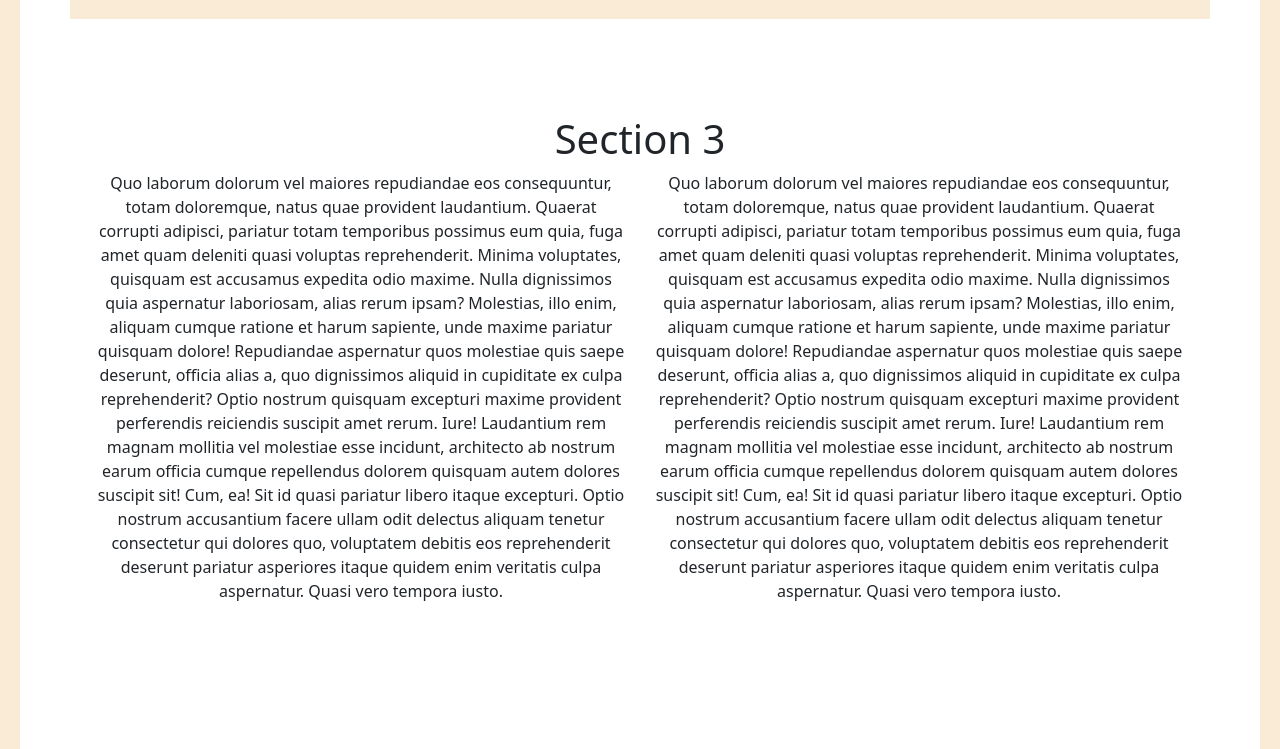
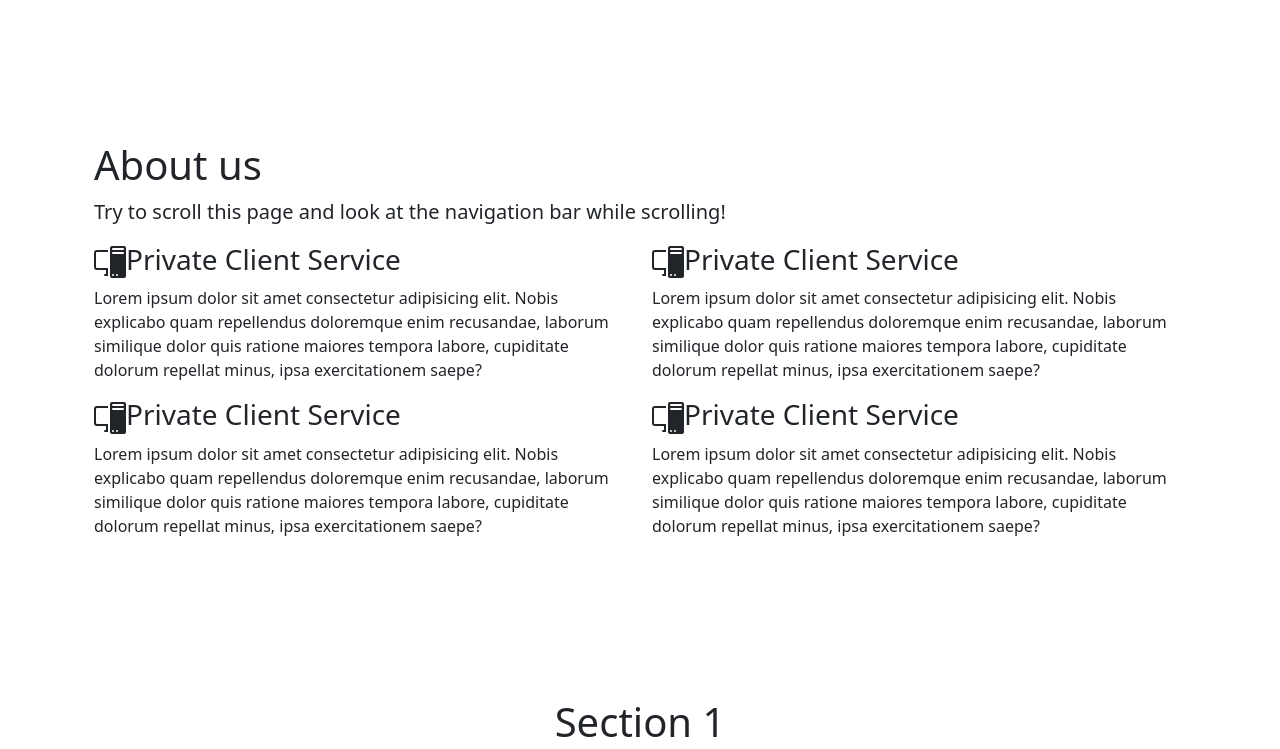
Before and after one commit to tom-wis/just_blocks, a plain HTML site: page index.html in a window 1280 px wide. Shown: the part 1104-1853 px from the top of the page. Drawn offline with nearby package versions, Linux system fonts and the light colour scheme; files that its build step writes are made by us from their sources.

Commit message:
section 3 in progress

```diff
--- a/index.html
+++ b/index.html
@@ -11,7 +11,7 @@
   <script src="https://cdn.jsdelivr.net/npm/bootstrap@5.1.3/dist/js/bootstrap.bundle.min.js"
     integrity="sha384-ka7Sk0Gln4gmtz2MlQnikT1wXgYsOg+OMhuP+IlRH9sENBO0LRn5q+8nbTov4+1p"
     crossorigin="anonymous"></script>
-  <link rel="stylesheet" href="style.css">
+  <link rel="stylesheet" href="main.css">
 </head>
 
 <body data-bs-spy="scroll" data-bs-target=".navbar" data-bs-offset="50">
@@ -78,6 +78,7 @@
       </div>
       <div class="row">
         <div class="col-lg-6">
+          <h2>History</h2>
           <div class="accordion" id="accordionExample">
             <div class="accordion-item">
               <h2 class="accordion-header" id="headingOne">
@@ -141,46 +142,54 @@
       </div>
     </div>
   </section>
-  <div class="container px-4 py-5 my-5 text-center" id="section3">
-    <h1>Section 3</h1>
-    <div class="row">
-      <p class="col-lg-6">Quo laborum dolorum vel maiores repudiandae eos consequuntur, totam doloremque, natus quae
-        provident laudantium.
-        Quaerat corrupti adipisci, pariatur totam temporibus possimus eum quia, fuga amet quam deleniti quasi voluptas
-        reprehenderit.
-        Minima voluptates, quisquam est accusamus expedita odio maxime. Nulla dignissimos quia aspernatur laboriosam,
-        alias rerum ipsam? Molestias, illo enim, aliquam cumque ratione et harum sapiente, unde maxime pariatur quisquam
-        dolore!
-        Repudiandae aspernatur quos molestiae quis saepe deserunt, officia alias a, quo dignissimos aliquid in
-        cupiditate
-        ex culpa reprehenderit? Optio nostrum quisquam excepturi maxime provident perferendis reiciendis suscipit amet
-        rerum. Iure!
-        Laudantium rem magnam mollitia vel molestiae esse incidunt, architecto ab nostrum earum officia cumque
-        repellendus
-        dolorem quisquam autem dolores suscipit sit! Cum, ea! Sit id quasi pariatur libero itaque excepturi.
-        Optio nostrum accusantium facere ullam odit delectus aliquam tenetur consectetur qui dolores quo, voluptatem
-        debitis eos reprehenderit deserunt pariatur asperiores itaque quidem enim veritatis culpa aspernatur. Quasi vero
-        tempora iusto.
-      </p>
-      <p class="col-lg-6">Quo laborum dolorum vel maiores repudiandae eos consequuntur, totam doloremque, natus quae
-        provident laudantium.
-        Quaerat corrupti adipisci, pariatur totam temporibus possimus eum quia, fuga amet quam deleniti quasi voluptas
-        reprehenderit.
-        Minima voluptates, quisquam est accusamus expedita odio maxime. Nulla dignissimos quia aspernatur laboriosam,
-        alias rerum ipsam? Molestias, illo enim, aliquam cumque ratione et harum sapiente, unde maxime pariatur quisquam
-        dolore!
-        Repudiandae aspernatur quos molestiae quis saepe deserunt, officia alias a, quo dignissimos aliquid in
-        cupiditate
-        ex culpa reprehenderit? Optio nostrum quisquam excepturi maxime provident perferendis reiciendis suscipit amet
-        rerum. Iure!
-        Laudantium rem magnam mollitia vel molestiae esse incidunt, architecto ab nostrum earum officia cumque
-        repellendus
-        dolorem quisquam autem dolores suscipit sit! Cum, ea! Sit id quasi pariatur libero itaque excepturi.
-        Optio nostrum accusantium facere ullam odit delectus aliquam tenetur consectetur qui dolores quo, voluptatem
-        debitis eos reprehenderit deserunt pariatur asperiores itaque quidem enim veritatis culpa aspernatur. Quasi vero
-        tempora iusto.</p>
+  <section>
+    <div class="container px-4 py-5 my-5 text-center" id="section3">
+      <div class="row text-start">
+        <h1>About us</h1>
+        <p class="lead">Try to scroll this page and look at the navigation bar while scrolling!</p>
+      </div>
+      <div class="row text-start">
+        <div class="col-lg-6">
+          <h3 class="mr-3"><svg xmlns="http://www.w3.org/2000/svg" width="32" height="32" fill="currentColor" class="bi bi-pc-display" viewBox="0 0 16 16">
+            <path d="M8 1a1 1 0 0 1 1-1h6a1 1 0 0 1 1 1v14a1 1 0 0 1-1 1H9a1 1 0 0 1-1-1V1Zm1 13.5a.5.5 0 1 0 1 0 .5.5 0 0 0-1 0Zm2 0a.5.5 0 1 0 1 0 .5.5 0 0 0-1 0ZM9.5 1a.5.5 0 0 0 0 1h5a.5.5 0 0 0 0-1h-5ZM9 3.5a.5.5 0 0 0 .5.5h5a.5.5 0 0 0 0-1h-5a.5.5 0 0 0-.5.5ZM1.5 2A1.5 1.5 0 0 0 0 3.5v7A1.5 1.5 0 0 0 1.5 12H6v2h-.5a.5.5 0 0 0 0 1H7v-4H1.5a.5.5 0 0 1-.5-.5v-7a.5.5 0 0 1 .5-.5H7V2H1.5Z"/>
+          </svg>Private Client Service</h3>
+          <p>Lorem ipsum dolor sit amet consectetur adipisicing elit. Nobis explicabo quam repellendus
+            doloremque enim recusandae, laborum similique dolor quis ratione maiores tempora labore, cupiditate dolorum
+            repellat minus, ipsa exercitationem saepe?
+          </p>
+        </div>
+        <div class="col-lg-6">
+          <h3 class="ml-3"><svg xmlns="http://www.w3.org/2000/svg" width="32" height="32" fill="currentColor" class="bi bi-pc-display" viewBox="0 0 16 16">
+            <path d="M8 1a1 1 0 0 1 1-1h6a1 1 0 0 1 1 1v14a1 1 0 0 1-1 1H9a1 1 0 0 1-1-1V1Zm1 13.5a.5.5 0 1 0 1 0 .5.5 0 0 0-1 0Zm2 0a.5.5 0 1 0 1 0 .5.5 0 0 0-1 0ZM9.5 1a.5.5 0 0 0 0 1h5a.5.5 0 0 0 0-1h-5ZM9 3.5a.5.5 0 0 0 .5.5h5a.5.5 0 0 0 0-1h-5a.5.5 0 0 0-.5.5ZM1.5 2A1.5 1.5 0 0 0 0 3.5v7A1.5 1.5 0 0 0 1.5 12H6v2h-.5a.5.5 0 0 0 0 1H7v-4H1.5a.5.5 0 0 1-.5-.5v-7a.5.5 0 0 1 .5-.5H7V2H1.5Z"/>
+          </svg>Private Client Service</h3>
+          <p>Lorem ipsum dolor sit amet consectetur adipisicing elit. Nobis explicabo quam repellendus
+            doloremque enim recusandae, laborum similique dolor quis ratione maiores tempora labore, cupiditate dolorum
+            repellat minus, ipsa exercitationem saepe?
+          </p>
+        </div>
+      </div>
+      <div class="row text-start">
+        <div class="col-lg-6">
+          <h3 class="ml-3"><svg xmlns="http://www.w3.org/2000/svg" width="32" height="32" fill="currentColor" class="bi bi-pc-display" viewBox="0 0 16 16">
+            <path d="M8 1a1 1 0 0 1 1-1h6a1 1 0 0 1 1 1v14a1 1 0 0 1-1 1H9a1 1 0 0 1-1-1V1Zm1 13.5a.5.5 0 1 0 1 0 .5.5 0 0 0-1 0Zm2 0a.5.5 0 1 0 1 0 .5.5 0 0 0-1 0ZM9.5 1a.5.5 0 0 0 0 1h5a.5.5 0 0 0 0-1h-5ZM9 3.5a.5.5 0 0 0 .5.5h5a.5.5 0 0 0 0-1h-5a.5.5 0 0 0-.5.5ZM1.5 2A1.5 1.5 0 0 0 0 3.5v7A1.5 1.5 0 0 0 1.5 12H6v2h-.5a.5.5 0 0 0 0 1H7v-4H1.5a.5.5 0 0 1-.5-.5v-7a.5.5 0 0 1 .5-.5H7V2H1.5Z"/>
+          </svg>Private Client Service</h3>
+          <p>Lorem ipsum dolor sit amet consectetur adipisicing elit. Nobis explicabo quam repellendus
+            doloremque enim recusandae, laborum similique dolor quis ratione maiores tempora labore, cupiditate dolorum
+            repellat minus, ipsa exercitationem saepe?
+          </p>
+        </div>
+        <div class="col-lg-6">
+          <h3 class="ml-3"><svg xmlns="http://www.w3.org/2000/svg" width="32" height="32" fill="currentColor" class="bi bi-pc-display" viewBox="0 0 16 16">
+            <path d="M8 1a1 1 0 0 1 1-1h6a1 1 0 0 1 1 1v14a1 1 0 0 1-1 1H9a1 1 0 0 1-1-1V1Zm1 13.5a.5.5 0 1 0 1 0 .5.5 0 0 0-1 0Zm2 0a.5.5 0 1 0 1 0 .5.5 0 0 0-1 0ZM9.5 1a.5.5 0 0 0 0 1h5a.5.5 0 0 0 0-1h-5ZM9 3.5a.5.5 0 0 0 .5.5h5a.5.5 0 0 0 0-1h-5a.5.5 0 0 0-.5.5ZM1.5 2A1.5 1.5 0 0 0 0 3.5v7A1.5 1.5 0 0 0 1.5 12H6v2h-.5a.5.5 0 0 0 0 1H7v-4H1.5a.5.5 0 0 1-.5-.5v-7a.5.5 0 0 1 .5-.5H7V2H1.5Z"/>
+          </svg>Private Client Service</h3>
+          <p>Lorem ipsum dolor sit amet consectetur adipisicing elit. Nobis explicabo quam repellendus
+            doloremque enim recusandae, laborum similique dolor quis ratione maiores tempora labore, cupiditate dolorum
+            repellat minus, ipsa exercitationem saepe?
+          </p>
+        </div>
+      </div>
     </div>
-  </div>
+  </section>
   <div class="px-4 py-5 my-5 text-center" id="section4">
     <h1>Section 1</h1>
     <p>Try to scroll this page and look at the navigation bar while scrolling!</p>
--- /dev/null
+++ b/scss/main.css
@@ -0,0 +1 @@
+/* No CSS *//*# sourceMappingURL=main.css.map */
--- a/style.css
+++ /dev/null
@@ -1,19 +0,0 @@
-html {
-  background-color: antiquewhite;
-}
-
-body {
-  margin: 20px;
-}
-.navbar {
-color: aqua;
-}
-/* .container {
-  padding: 50px;
-  align-items: center;
-  text-align: center;
-} */
-
-#section2 {
-  background-color: antiquewhite;
-}
```
Also changed, not shown: 1 other file.
